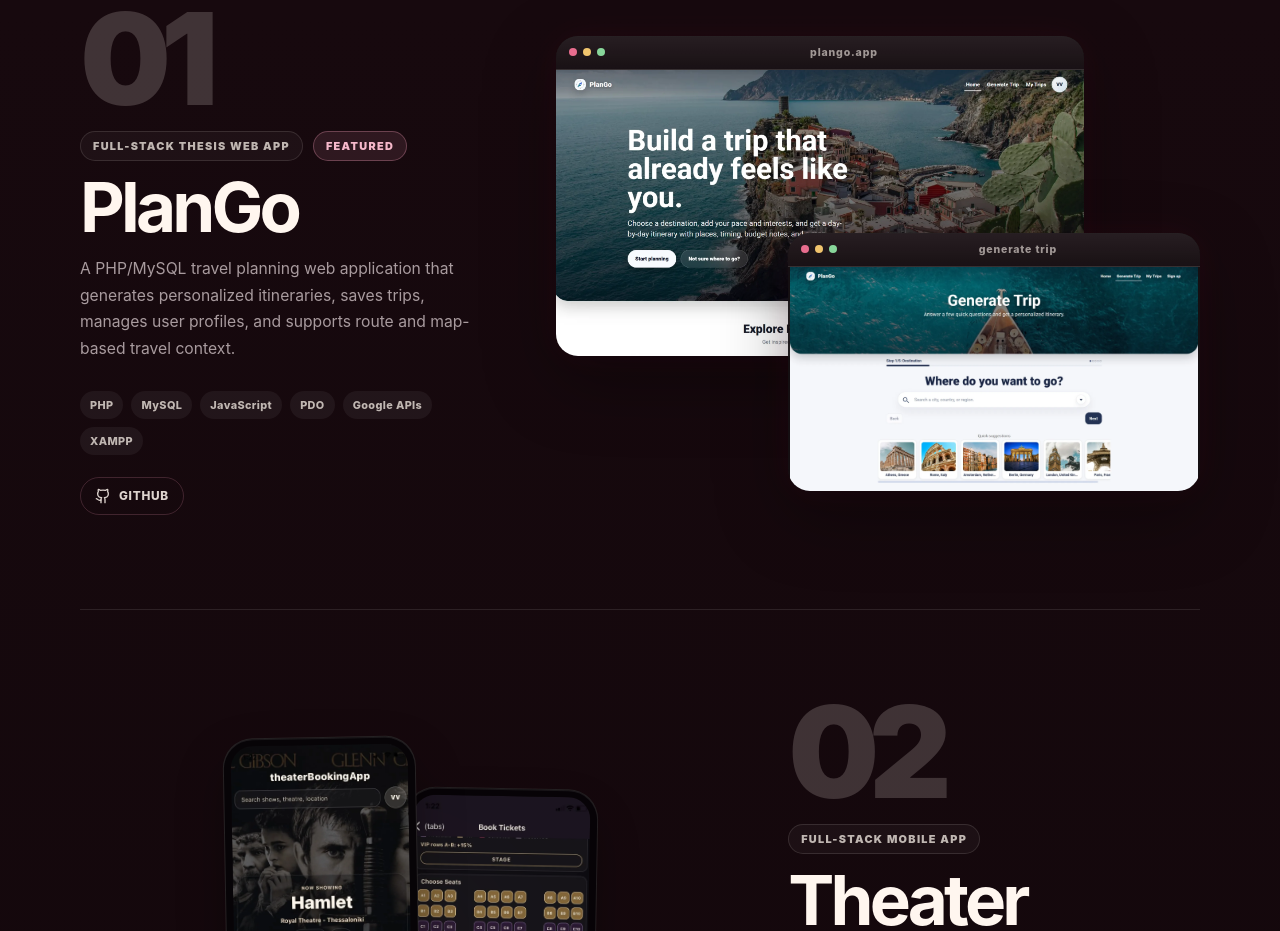
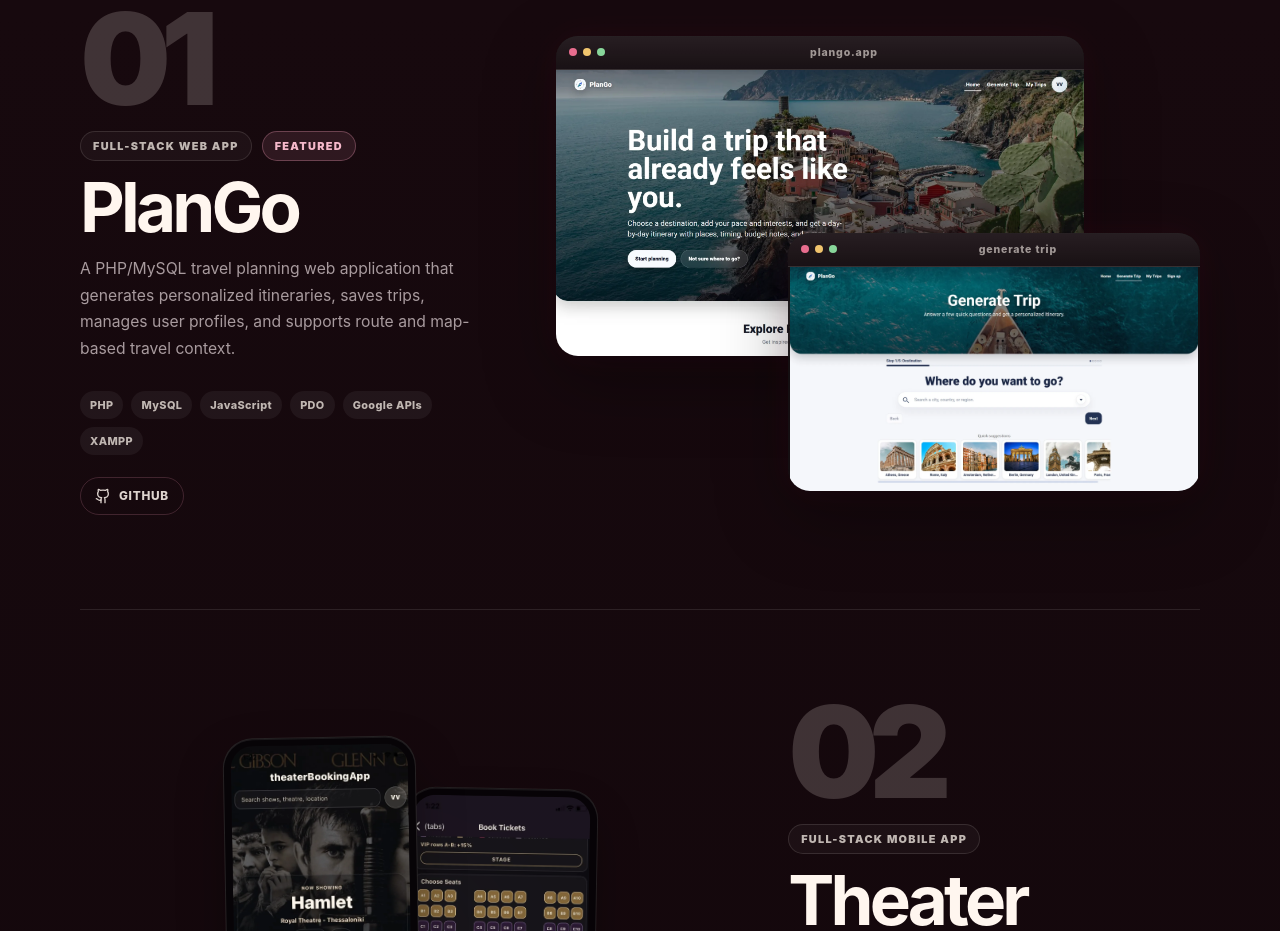
Before and after one commit to Veravekiou/vera-vekiou-portfolio, a React (Vite) app: page / in a window 1280 px wide. Shown: the part 1780-2711 px from the top of the page. Built offline with nearby package versions, Linux system fonts and the light colour scheme.

Commit message:
Update PlanGo project type

```diff
--- a/src/main.jsx
+++ b/src/main.jsx
@@ -22,7 +22,7 @@ const profile = {
 const projects = [
   {
     title: 'PlanGo',
-    type: 'Full-stack thesis web app',
+    type: 'Full-stack web app',
     mediaType: 'desktop',
     mediaLayout: 'web-layered',
     mediaClass: 'plango-layered',
```
